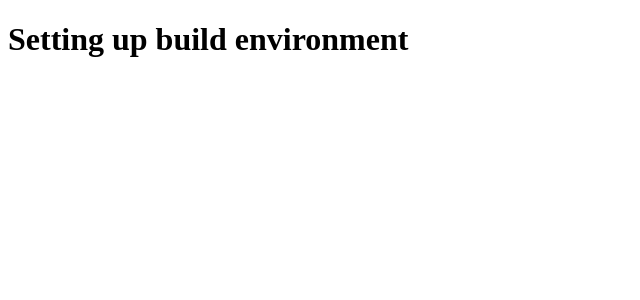
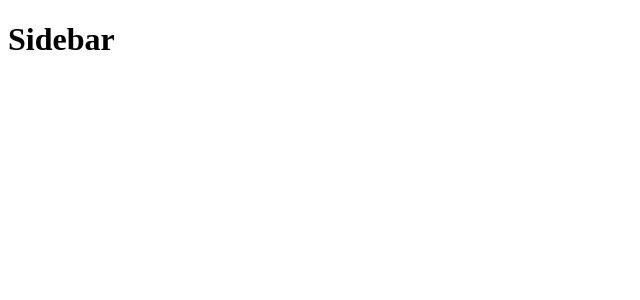
Before and after one commit to jordanwhunter/spotify-playlist-remote, a Next.js app: page / in a window 1280 px wide. Shown: the top 300 px of the page, without its empty margins (0-640 px from the left). Built offline with nearby package versions, Linux system fonts and the light colour scheme.

Commit message:
Imported Sidebar componenet to index.js

```diff
--- a/pages/index.js
+++ b/pages/index.js
@@ -1,17 +1,12 @@
+// Dependencies
 import Head from 'next/head'
+import Sidebar from '../components/Sidebar';
 
 export default function Home() {
   return (
     <div className="">
-      <Head>
-        <title>Spotify Clone</title>
-        <link rel="icon" href="/favicon.ico" />
-      </Head>
-
-     <h1>Setting up build environment</h1>
-
-     <main>
-       {/* Sidebar */}
+      <main>
+       <Sidebar />
        {/* Center */}
      </main>
 
```
